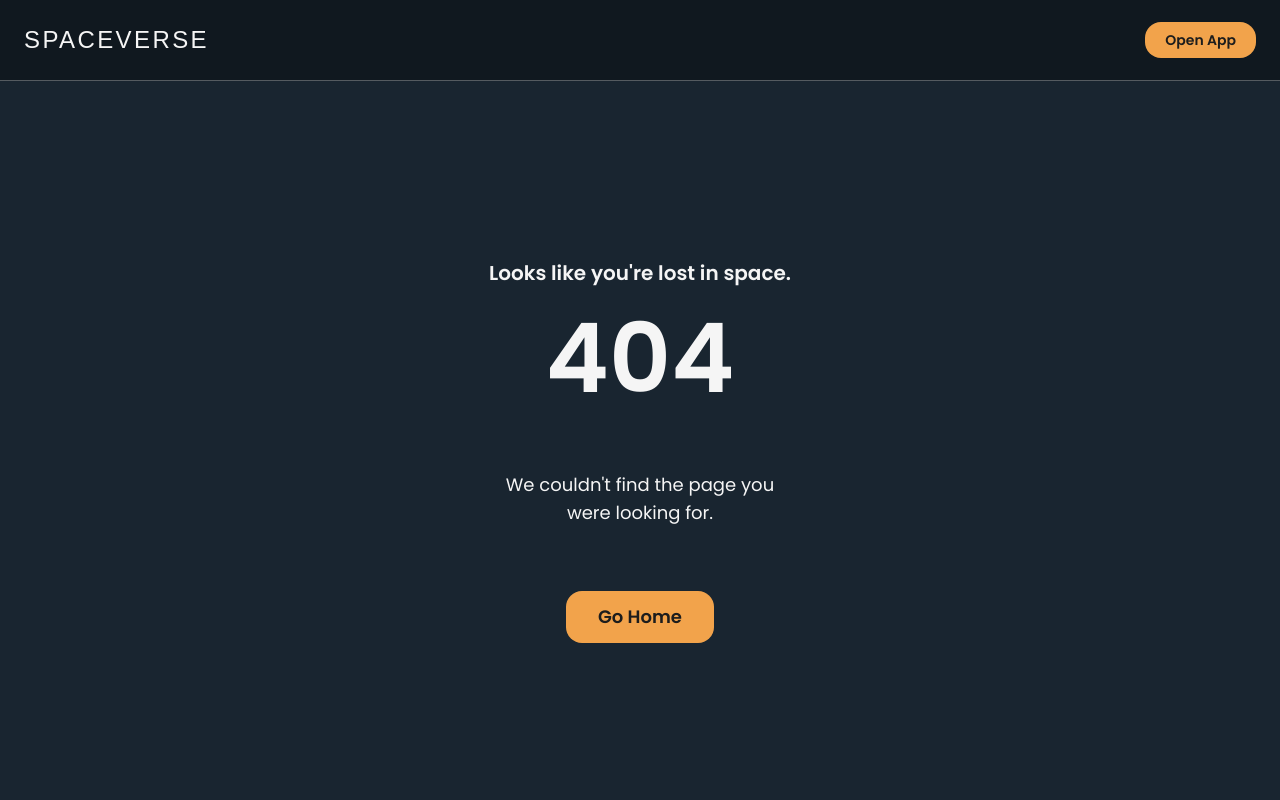
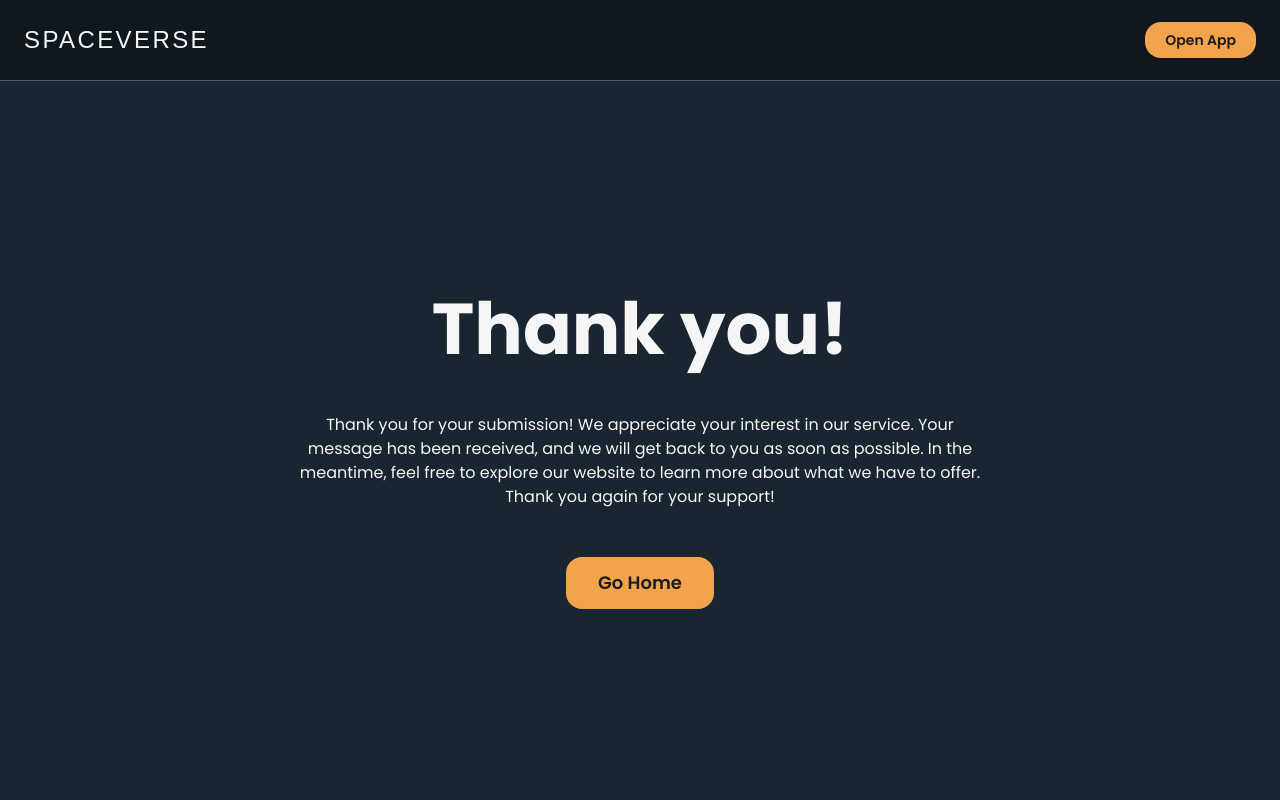
Before and after one commit to leogadddd/spaceverse, a React (Create React App) app: page /thankyou in a window 1280 px wide. Shown: the top 800 px of the page. Built offline with nearby package versions, Linux system fonts and the light colour scheme; a web font is replaced by a local one.

Commit message:
added thank you page

```diff
--- a/src/index.tsx
+++ b/src/index.tsx
@@ -16,6 +16,7 @@ import Site from './website/site';
 import PageNotFound from './website/404';
 import TermsOfService from './website/termsOfService';
 import PrivacyPolicy from './website/privacyPolicy';
+import ThanksPage from './website/thanksPage';
 
 const isOldVersion = localStorage.getItem('buildVersion') !== process.env.REACT_APP_buildVersion;
 
@@ -42,6 +43,7 @@ root.render(
 										<Route path="/" element = {<Site />} />
 										<Route path="/terms" element={<TermsOfService />} />
 										<Route path="/privacy" element={<PrivacyPolicy />} />
+										<Route path="/thankyou" element={<ThanksPage />} />
 										{
 											process.env.NODE_ENV === 'development' && <Route path="/cms" element={<Cms />} />
 										}
--- /dev/null
+++ b/src/website/thanksPage.tsx
@@ -0,0 +1,71 @@
+import { createPortal } from "react-dom"
+import { Footer } from "./components/footer"
+import { WidthLayout } from "./components/layouts/widthLayout"
+import { Navigation } from "./components/navigation"
+import { useSearchParams } from "react-router-dom"
+import { ThanksPageMessage } from "./util/enum/thanksType"
+
+export const ThanksPage = () => {
+
+	const [searchParams, setSearchParams] = useSearchParams()
+
+	const Header = () => {
+		const type = searchParams.get('type') as ThanksPageMessage
+		switch (type) {
+			case ThanksPageMessage.RequestingAUniverse:
+				return "Thank you for requesting a universe!"
+			case ThanksPageMessage.RequestingAFeature:
+				return "Thank you for requesting a feature!"
+			case ThanksPageMessage.ReportingABug:
+				return "Thank you for reporting a bug!"
+			default:
+				return "Thank you!"
+		}
+	}
+
+	const ThanksMessage = () => {
+		const type = searchParams.get('type') as ThanksPageMessage
+		switch (type) {
+			case ThanksPageMessage.RequestingAUniverse:
+				return "We appreciate your interest in exploring the vast universe with us! Your request has been received, and our team is working diligently to provide you with the best possible experience. Keep an eye on your inbox for updates and exciting news."
+			case ThanksPageMessage.RequestingAFeature:
+				return "Your suggestion is invaluable to us! We are always looking for ways to improve our product, and your input helps us do just that. Rest assured that your suggestion has been received and will be taken into consideration for future updates."
+			case ThanksPageMessage.ReportingABug:
+				return "We're sorry that you experienced an issue, but we're grateful that you brought it to our attention. Our team is already looking into the matter and working on a solution. We appreciate your patience and understanding while we work to resolve the issue."
+			default:
+				return "Thank you for your submission! We appreciate your interest in our service. Your message has been received, and we will get back to you as soon as possible. In the meantime, feel free to explore our website to learn more about what we have to offer. Thank you again for your support!"
+		}
+	}
+
+
+	return createPortal(
+		<div className="overflow-hidden">
+			<Navigation />
+			<div className="bg-spweb-darkup flex flex-col justify-center">
+				<WidthLayout>
+					<div className="min-h-[calc(100vh-60px)] max-w-[1000px] flex flex-col gap-12 justify-center items-center px-4 py-16">
+						<h1 className="text-4xl md:text-5xl lg:text-7xl font-bold text-sv-white text-center">
+							{Header()}
+						</h1>
+						<p className="text-sv-white text-base text-center w-[300px] md:w-[500px] lg:w-[700px]">
+							{ThanksMessage()}
+						</p>
+						<div className="flex flex-col items-center gap-4">
+							<a href="/" className="text-sv-black text-lg font-semibold pointer-events-auto w-max bg-sv-accent brightness-95 hover:brightness-110 transition-all p-8 py-3 rounded-[16px]">
+								Go Home
+							</a>
+							{/* <a href="/contact" className="text-sv-black text-lg font-semibold pointer-events-auto w-max bg-sv-accent brightness-95 hover:brightness-110 transition-all p-8 py-3 rounded-[16px]">
+									Contact Us
+								</a> */}
+						</div>
+					</div>
+				</WidthLayout>
+			</div>
+			<Footer />
+		</div>
+		, document.getElementById("site") as HTMLElement)
+}
+
+
+
+export default ThanksPage
--- /dev/null
+++ b/src/website/util/enum/thanksType.ts
@@ -0,0 +1,5 @@
+export enum ThanksPageMessage {
+	RequestingAUniverse = 'ReqUniverse',
+	RequestingAFeature = 'ReqFeature',
+	ReportingABug = 'ReportBug',
+}
```
